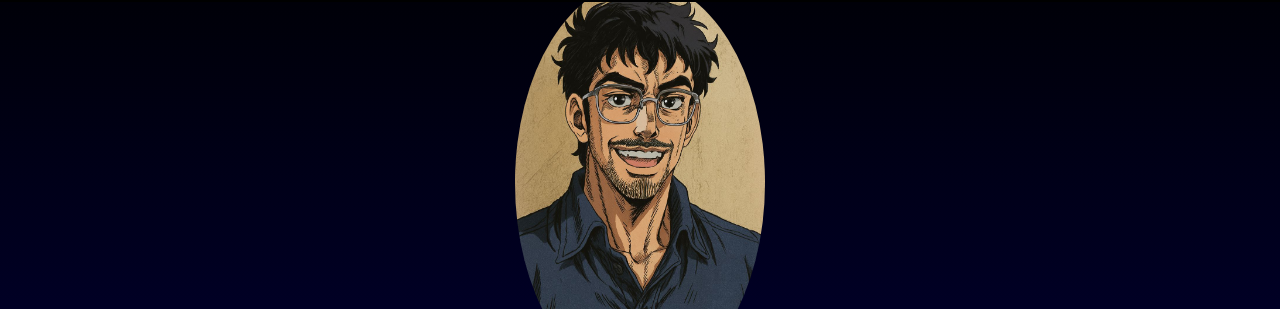
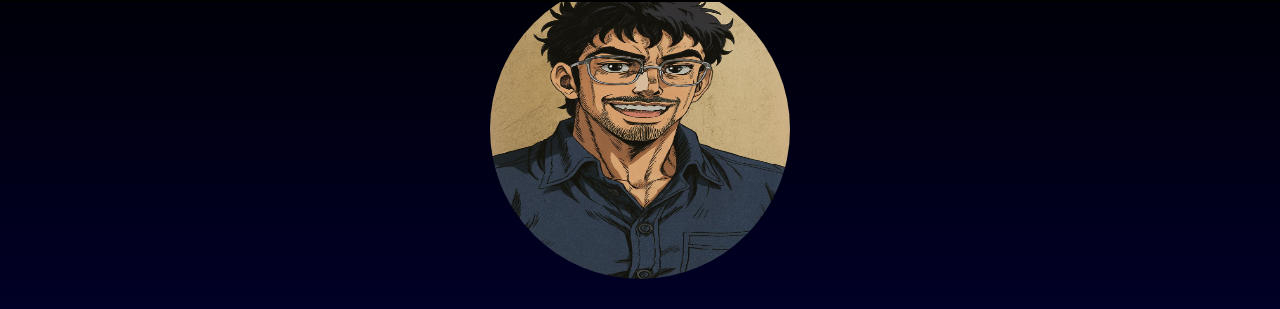
Before and after one commit to princebarmecha18/myportfolio, a plain HTML site: page index.html in a window 1280 px wide. Shown: the part 85-394 px from the top of the page. Drawn offline with nearby package versions, Linux system fonts and the light colour scheme; a web font is replaced by a local one.

Commit message:
Added Styles

```diff
--- a/styles.css
+++ b/styles.css
@@ -66,7 +66,7 @@ h1, h2, h3 {
 
 /* Hero Section */
 .hero {
-    height: 100vh;
+    height: 90vh;
     display: flex;
     flex-direction: column;
     align-items: center;
@@ -77,9 +77,8 @@ h1, h2, h3 {
 }
 
 .profile-pic img {
-    width: 100%;
-    max-width: 250px;
-    height: 100%;
+    width: 300px;
+    height: 300px;
     margin-bottom: 24px;
     border-radius: 50%;
 }
```
